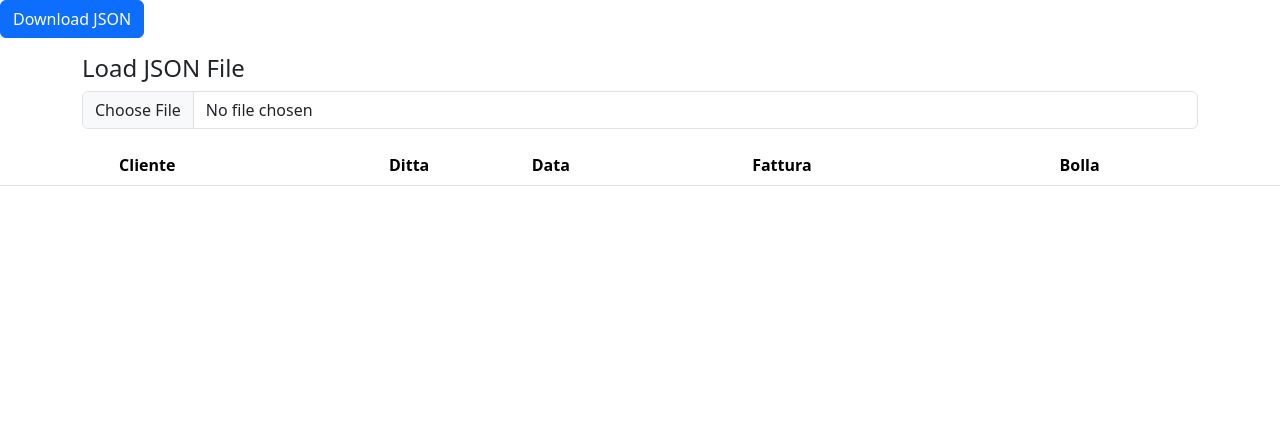
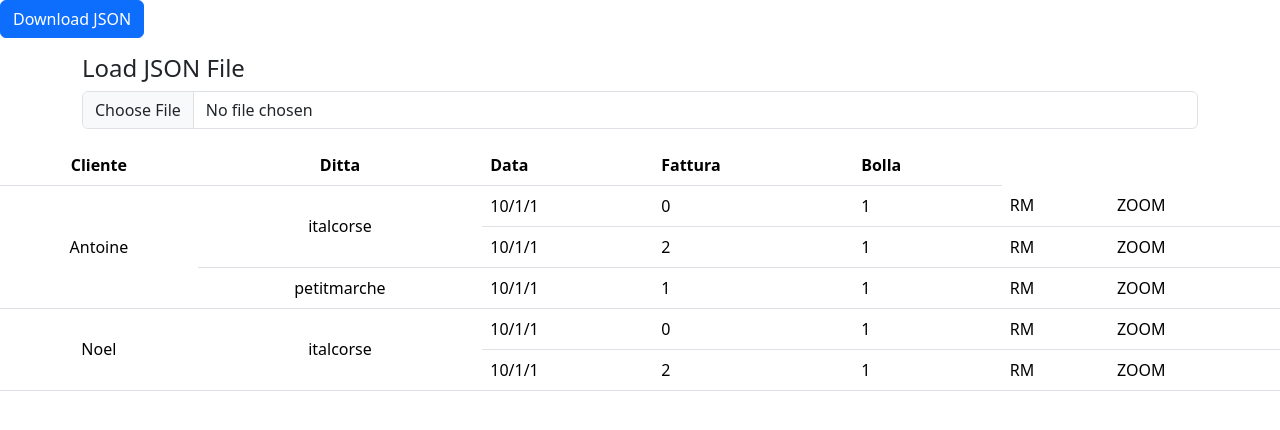
Before and after one commit to FissoreD/fatture, a Next.js app: page / in a window 1280 px wide. Shown: the top 430 px of the page. Built offline with nearby package versions, Linux system fonts and the light colour scheme.

Commit message:
modal for fattura

```diff
--- a/app/fattura.tsx
+++ b/app/fattura.tsx
@@ -1,44 +1,16 @@
-import { useState } from "react";
-import { Col, Container, Row, Table } from "react-bootstrap";
+import { Table } from "react-bootstrap";
+import { editable, fatt, fatt_line } from "./types";
 
-type TdCenter = { name: string; };
-
-const TdC: React.FC<TdCenter> = ({ name }) => {
-  return <td className="align-middle text-center">{name}</td>;
-};
-
-export type editable<T> = { editing: boolean, cnt: T }
-
-export type pair<T> = { fatt: T, bolla: T }
-export type fatt_line = { descr: editable<string>; qta: editable<string> }
-export type date = { d: number; m: number; y: number }
-export type fatt = { id: number; date: editable<date>; cnt: pair<[fatt_line[], editable<number>]> }
-
-export type ditta = { name: editable<string>; cnt: fatt[] }
-export type cliente = { name: editable<string>; ditte: ditta[] }
-
-// export function ppair<T extends string | number>(p: pair<T>) {
-//   return <Container><Row>
-//     <Col> {p.bolla} </Col>
-//     <Col> {p.bolla} </Col>
-//   </Row></Container>
-// }
 
 export function pp_edit<T extends string | number>(p1: editable<T>, cast: ((s: string) => T), setter: ((a: editable<T>) => void), type: "number" | "text") {
-  // const [editing, setEditing] = useState(false);
-  // const [p, setData] = useState(p1);
-  // const editing = false
-  // const setEditing = (x: any) => { return }
-  // const p = p1
-  // const setData = (x: any) => { return }
+  const editing = p1.editing
+  const setEditing = (b: boolean) => {
+    console.log("Set editing to", b)
+    setter({ ...p1, editing: b })
+  }
 
-  // if (!editing || !p) {return <>ERROR</>}
-
-  const editing = p1.editing
-  const setEditing = (b: boolean) => { setter({ ...p1, editing: b }) }
-
-  const p = p1.cnt
-  const setData = (b: T) => { setter({ ...p1, cnt: b }) }
+  const p = p1.value
+  const setData = (b: T) => { setter({ ...p1, value: b }) }
 
   const exit = () => { setEditing(false) }
 
@@ -85,21 +57,21 @@ const ppprezzo = (f: editable<number>, setter: ((a: editable<number>) => void))
   </tr>
 
 
-export const ppfatt = (setter: (f: fatt) => void) => (f: fatt, index: number) => {
+export const ppfattura = (setter: (f: fatt) => void, f: fatt) => {
   // const setterN = (x: editable<string>) => setter({ ...d, name: x })
-  const setterL = (idx: number) => (x: fatt_line) => {
+  const setterL = (isbolla : boolean, idx: number) => (x: fatt_line) => {
     const ft = { ...f }
-    ft.cnt.fatt[0][idx] = x
+    isbolla ? ft.cnt.bolla.lines[idx] = x : ft.cnt.fatt.lines[idx] = x
     setter(ft)
   }
 
-  const setterB = (idx: number) => (x: fatt_line) => {
+  const setterPrice = (isbolla: boolean) => (v: editable<number>) => {
     const ft = { ...f }
-    ft.cnt.bolla[0][idx] = x
+    isbolla ? ft.cnt.bolla.total = v : ft.cnt.fatt.total = v
     setter(ft)
   }
 
-  return <Table key={`${index}`} bordered>
+  return <Table bordered>
     <thead>
       <tr>
         <th>Prodotto</th>
@@ -107,46 +79,10 @@ export const ppfatt = (setter: (f: fatt) => void) => (f: fatt, index: number) =>
       </tr>
     </thead>
     <tbody>
-      {f.cnt.fatt[0].map((f, idx) => ppfatt_line(setterL(idx))(f, idx))}
-      {ppprezzo(f.cnt.fatt[1], e => f.cnt.fatt[1] = e)}
-      {f.cnt.bolla[0].map((f, idx) => ppfatt_line(setterB(idx))(f, idx))}
-      {ppprezzo(f.cnt.bolla[1], e => f.cnt.bolla[1] = e)}
+      {f.cnt.fatt.lines.map((f, idx) => ppfatt_line(setterL(false,idx))(f, idx))}
+      {ppprezzo(f.cnt.fatt.total, setterPrice(false))}
+      {f.cnt.bolla.lines.map((f, idx) => ppfatt_line(setterL(true,idx))(f, idx))}
+      {ppprezzo(f.cnt.bolla.total, setterPrice(true))}
     </tbody>
   </Table>
 }
-
-export const ppditta = (setter: ((d: ditta) => void)) => (d: ditta, index: number) => {
-  const setterN = (x: editable<string>) => setter({ ...d, name: x })
-  const setterF = (idx: number) => (x: fatt) => {
-    const cnt = [...d.cnt]
-    cnt[idx] = x
-    setter({ ...d, cnt })
-  }
-  return <Table bordered key={`${index}`}>
-    <thead>
-      <tr>
-        <th>Ditta</th>
-        <th>Content</th>
-      </tr>
-    </thead>
-    <tbody>
-      <tr>
-        {/* <TdC name={d.name} /> */}
-        <td>{pp_edit_str(d.name, setterN)}</td>
-        <td>{d.cnt.map((f, idx) => ppfatt(setterF(idx))(f, idx))}</td>
-      </tr>
-    </tbody>
-  </Table>
-}
-
-export const ppcliente = (setter: (c: cliente) => void) => (c: cliente, index: number) => {
-  const setterD = (idx: number) => (d: ditta) => {
-    const dt = [...c.ditte]
-    dt[idx] = d
-    setter({ ...c, ditte: dt })
-  }
-  return <tr key={`${index}`}>
-    <td className="align-middle text-center">{c.name.cnt}</td>
-    <td>{c.ditte.map((d, idx) => ppditta(setterD(idx))(d, idx))}</td>
-  </tr>
-}
--- a/app/home.tsx
+++ b/app/home.tsx
@@ -1,20 +1,9 @@
 import { JSX, useState } from "react";
-import { Col, Container, Row, Table } from "react-bootstrap";
+import { Button, Col, Container, Modal, Row, Table } from "react-bootstrap";
 import { TdC } from "./tools";
+import { ppfattura } from "./fattura";
+import { cliente, date, ditta, editable, fatt } from "./types";
 
-export type editable<T> = { editing: boolean, value: T }
-
-export type fatt_line = { descr: editable<string>; qta: editable<string> }
-export type date = { d: number; m: number; y: number }
-
-export type fatt_cnt = { lines: fatt_line[], total: editable<number> }
-
-export type fatt_bolla = { fatt: fatt_cnt, bolla: fatt_cnt }
-
-export type fatt = { id: number; date: editable<date>; cnt: fatt_bolla }
-
-export type ditta = { name: editable<string>; cnt: fatt[] }
-export type cliente = { name: editable<string>; ditte: ditta[] }
 
 const date2str = (d:date) => `${d.d}/${d.m}/${d.y}`
 
@@ -57,6 +46,23 @@ type printer = (n:number) => JSX.Element
 const pp_cspan = (name: string, len: number) => (idx:number) =>
   idx === 0 ? <TdC rowSpan={len} name={name} /> : <></>
 
+export const zoomffatt = (setter: (f:fatt) => void, f:fatt, setZoom: (b: boolean) => void) => {
+  let handleClose = () => setZoom(false)
+  return <Modal show={f.zoom} onHide={handleClose}>
+    <Modal.Header closeButton>
+      <Modal.Title>Fattura del {date2str(f.date.value)}</Modal.Title>
+    </Modal.Header>
+    <Modal.Body>
+      {ppfattura(setter, f)}
+    </Modal.Body>
+    <Modal.Footer>
+      <Button variant="secondary" onClick={handleClose}>
+        Close
+      </Button>
+    </Modal.Footer>
+  </Modal>;
+}
+
 export const ppfatt = (pp_cname: printer,pp_dname: printer) => (setter: (f: fatt) => void, remove:(n:number) => void, f: fatt, index: number) => {
   const setPB = (is_fatt:boolean) => (e: editable<number>) => {
     const fx = {...f}
@@ -64,13 +70,20 @@ export const ppfatt = (pp_cname: printer,pp_dname: printer) => (setter: (f: fatt
     else fx.cnt.bolla.total = e
     setter(fx)
   }
+  const setZoom = (zoom:boolean) =>{
+    const fx = { ...f, zoom }
+    console.log("Setting zoom to", zoom)
+    setter(fx)
+  }
   return <tr key={index}>
+    {zoomffatt(setter,f, setZoom)}
     {pp_cname(index)}
     {pp_dname(index)}
     <td>{date2str(f.date.value)}</td>
     <td>{pp_edit_nb(f.cnt.fatt.total, setPB(true))}</td>
     <td>{pp_edit_nb(f.cnt.bolla.total, setPB(false))}</td>
-    <td onClick={() => remove(f.id)}>RM</td>
+    <td style={{ cursor: "pointer" }} onClick={() => remove(f.id)}>RM</td>
+    <td style={{ cursor: "pointer" }} onClick={() => setZoom(!f.zoom)}>ZOOM </td>
   </tr>
 }
 
--- a/app/page.tsx
+++ b/app/page.tsx
@@ -2,10 +2,11 @@
 
 import 'bootstrap/dist/css/bootstrap.min.css';
 
-import { cliente, ditta, editable, fatt, fatt_cnt, fatt_line, ppcliente } from "./home";
+import { cliente, ditta, editable, fatt, fatt_cnt, fatt_line } from "./types";
 import { Container, Table } from 'react-bootstrap';
 import { MouseEventHandler, useState } from 'react';
 import { TdH } from './tools';
+import { ppcliente } from './home';
 
 function mk_editable<T>(x:T) : editable<T> {
   return { editing: false, value:x}
@@ -28,9 +29,9 @@ function nb () {
 
 const n = nb()
 
-const f1: fatt = { id: n(), date, cnt: { fatt: mk_fatt([l1], mk_editable(0)), bolla: mk_fatt([l1],mk_editable(1)) } }
-const f2: fatt = { id: n(), date, cnt: { fatt: mk_fatt([l2, l3], mk_editable(1)), bolla: mk_fatt([l1],mk_editable(1)) } }
-const f3: fatt = { id: n(), date, cnt: { fatt: mk_fatt([l4, l5, l6], mk_editable(2)), bolla: mk_fatt([l1],mk_editable(1)) } }
+const f1: fatt = { id: n(), zoom:false, date, cnt: { fatt: mk_fatt([l1], mk_editable(0)), bolla: mk_fatt([l1],mk_editable(1)) } }
+const f2: fatt = { id: n(), zoom:false, date, cnt: { fatt: mk_fatt([l2, l3], mk_editable(1)), bolla: mk_fatt([l1],mk_editable(1)) } }
+const f3: fatt = { id: n(), zoom:false, date, cnt: { fatt: mk_fatt([l4, l5, l6], mk_editable(2)), bolla: mk_fatt([l1],mk_editable(1)) } }
 
 const ic: ditta = { name: mk_editable("italcorse"), cnt: [f1,f3] }
 const pm: ditta = { name: mk_editable("petitmarche"), cnt: [f2] }
@@ -109,7 +110,7 @@ function JsonLoader(data:cliente[], setter:((c:cliente[]) => void)) {
   );
 }
 
-const l: cliente[] = []
+const l: cliente[] = cts
 
 export default function Home() {
   const [cts1, setCts] = useState(l);
--- /dev/null
+++ b/app/types.tsx
@@ -0,0 +1,13 @@
+export type editable<T> = { editing: boolean, value: T }
+
+export type fatt_line = { descr: editable<string>; qta: editable<string> }
+export type date = { d: number; m: number; y: number }
+
+export type fatt_cnt = { lines: fatt_line[], total: editable<number> }
+
+export type fatt_bolla = { fatt: fatt_cnt, bolla: fatt_cnt }
+
+export type fatt = { id: number; date: editable<date>; cnt: fatt_bolla; zoom: boolean }
+
+export type ditta = { name: editable<string>; cnt: fatt[] }
+export type cliente = { name: editable<string>; ditte: ditta[] }
--- a/public/ex1.json
+++ b/public/ex1.json
@@ -13,6 +13,7 @@
         "cnt": [
           {
             "id": 0,
+            "zoom": false,
             "date": {
               "editing": false,
               "value": {
@@ -62,6 +63,7 @@
           },
           {
             "id": 1,
+            "zoom": false,
             "date": {
               "editing": false,
               "value": {
@@ -139,6 +141,7 @@
         "cnt": [
           {
             "id": 2,
+            "zoom": false,
             "date": {
               "editing": false,
               "value": {
@@ -214,6 +217,7 @@
         "cnt": [
           {
             "id": 3,
+            "zoom": false,
             "date": {
               "editing": false,
               "value": {
@@ -263,6 +267,7 @@
           },
           {
             "id": 4,
+            "zoom": false,
             "date": {
               "editing": false,
               "value": {
```
